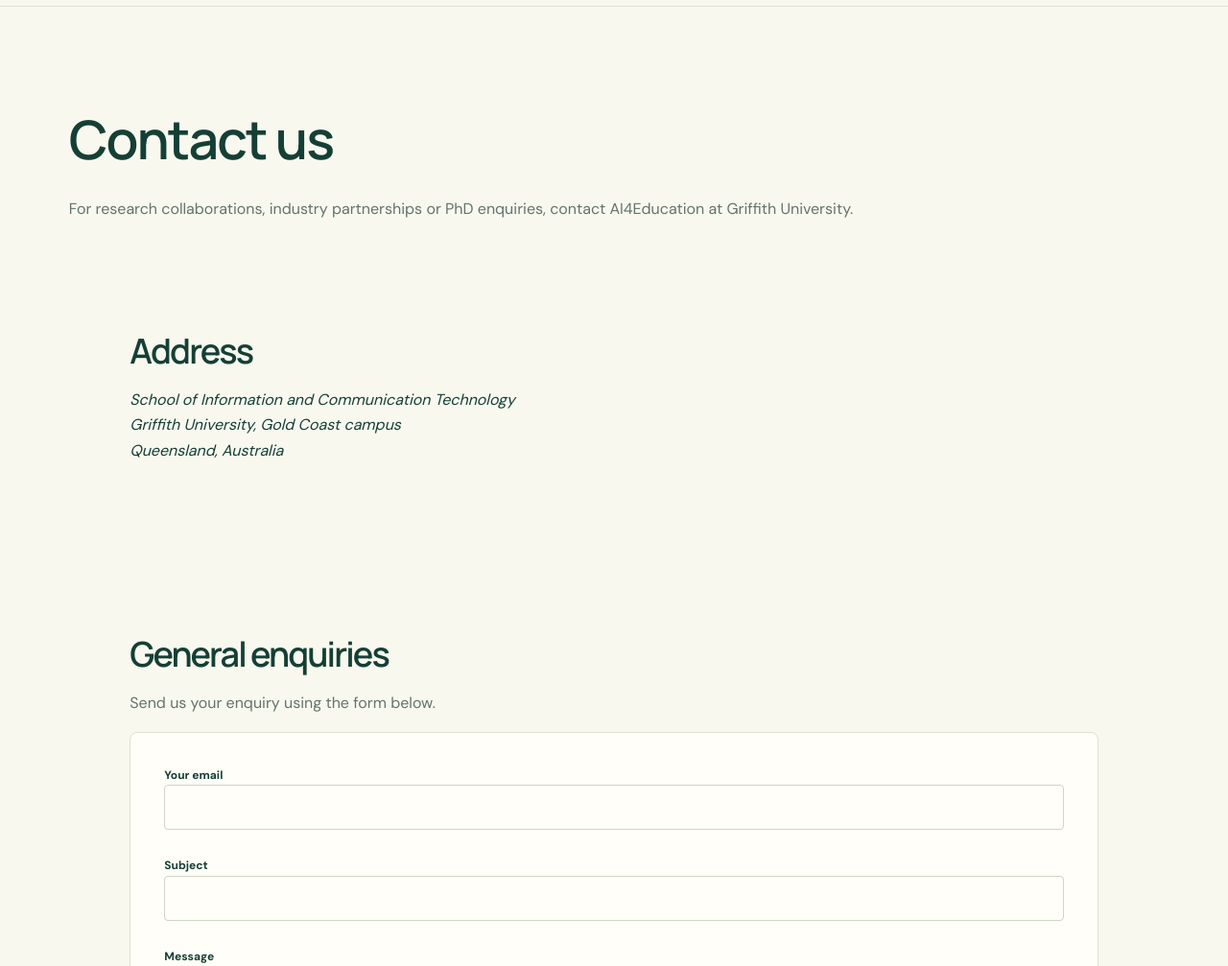
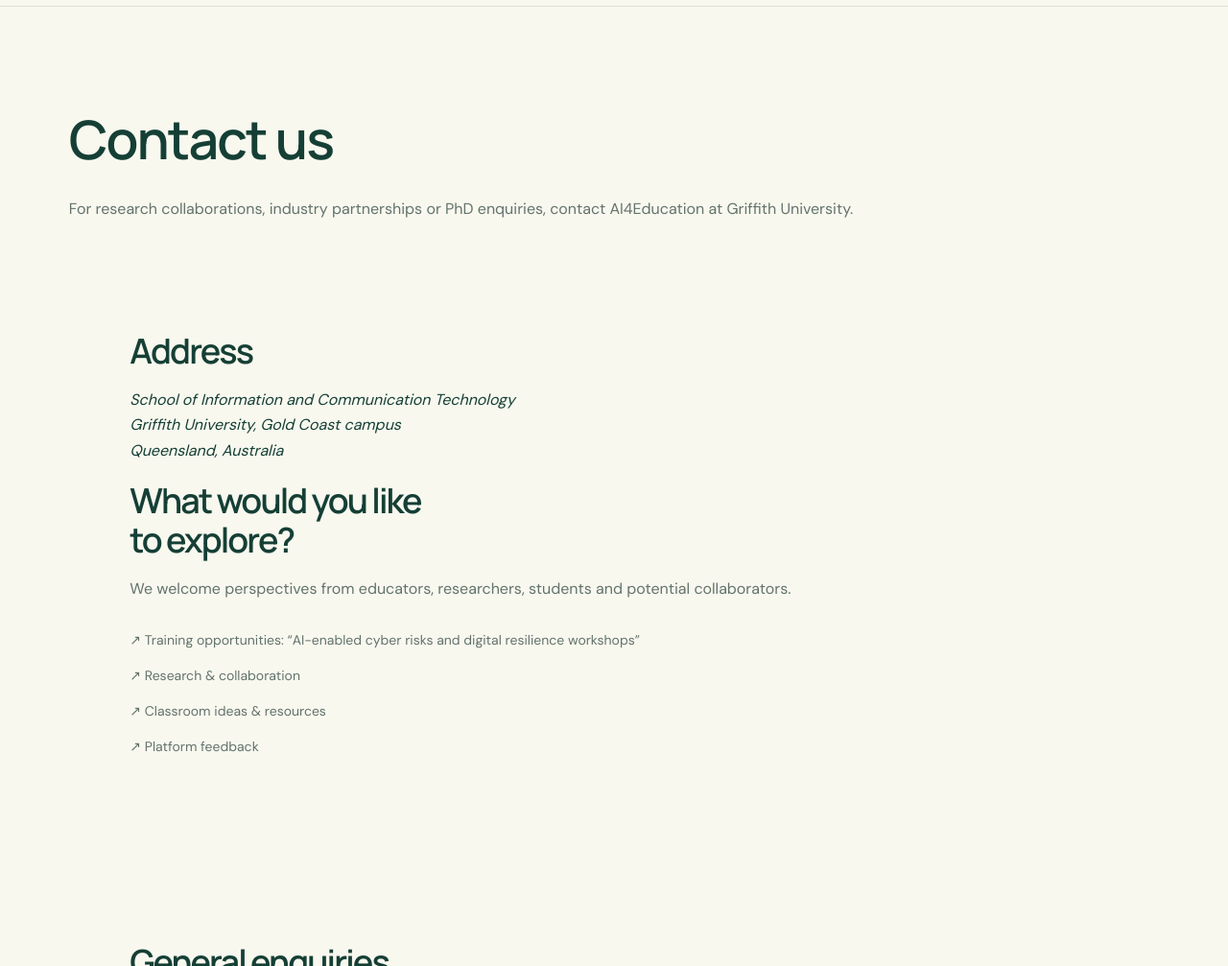
Before and after one commit to AI4-Education/AI4-Education.github.io, a plain HTML site: page dist/contact.html in a window 1280 px wide. Shown: the part 93-1100 px from the top of the page at 96% size. Drawn offline with Linux system fonts and the light colour scheme.

Commit message:
Add files via upload

```diff
--- a/dist/contact.html
+++ b/dist/contact.html
@@ -10,6 +10,16 @@
           Griffith University, Gold Coast campus<br>
           Queensland, Australia
         </address>
+        <div class="contact-explore" aria-labelledby="contact-explore-title">
+          <h2 id="contact-explore-title">What would you like<br>to explore?</h2>
+          <p>We welcome perspectives from educators, researchers, students and potential collaborators.</p>
+          <div class="contact-topics">
+            <p>↗ Training opportunities: “AI-enabled cyber risks and digital resilience workshops”</p>
+            <p>↗ Research &amp; collaboration</p>
+            <p>↗ Classroom ideas &amp; resources</p>
+            <p>↗ Platform feedback</p>
+          </div>
+        </div>
       </section>
 
       <section aria-labelledby="contact-enquiries">
```
